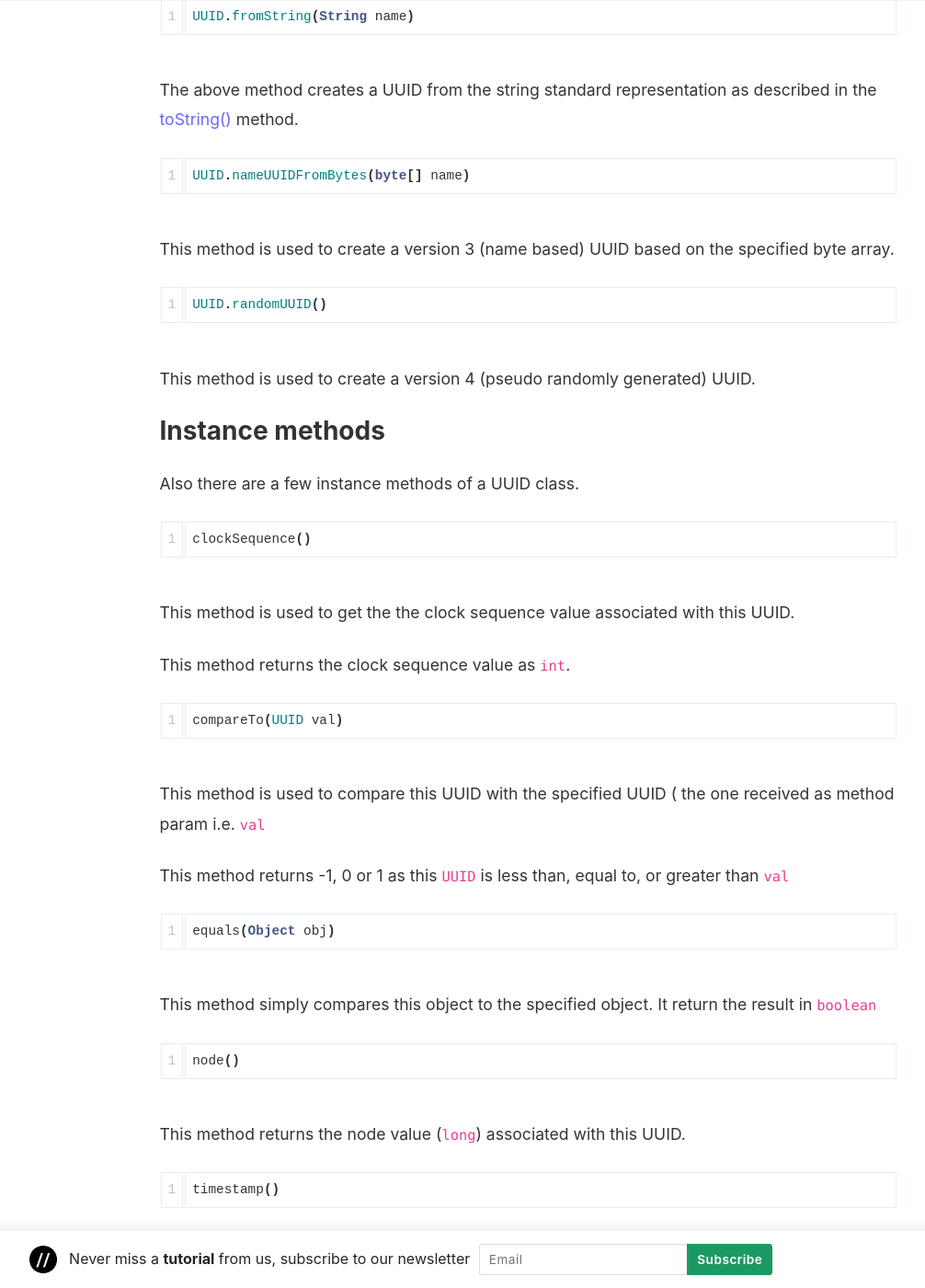
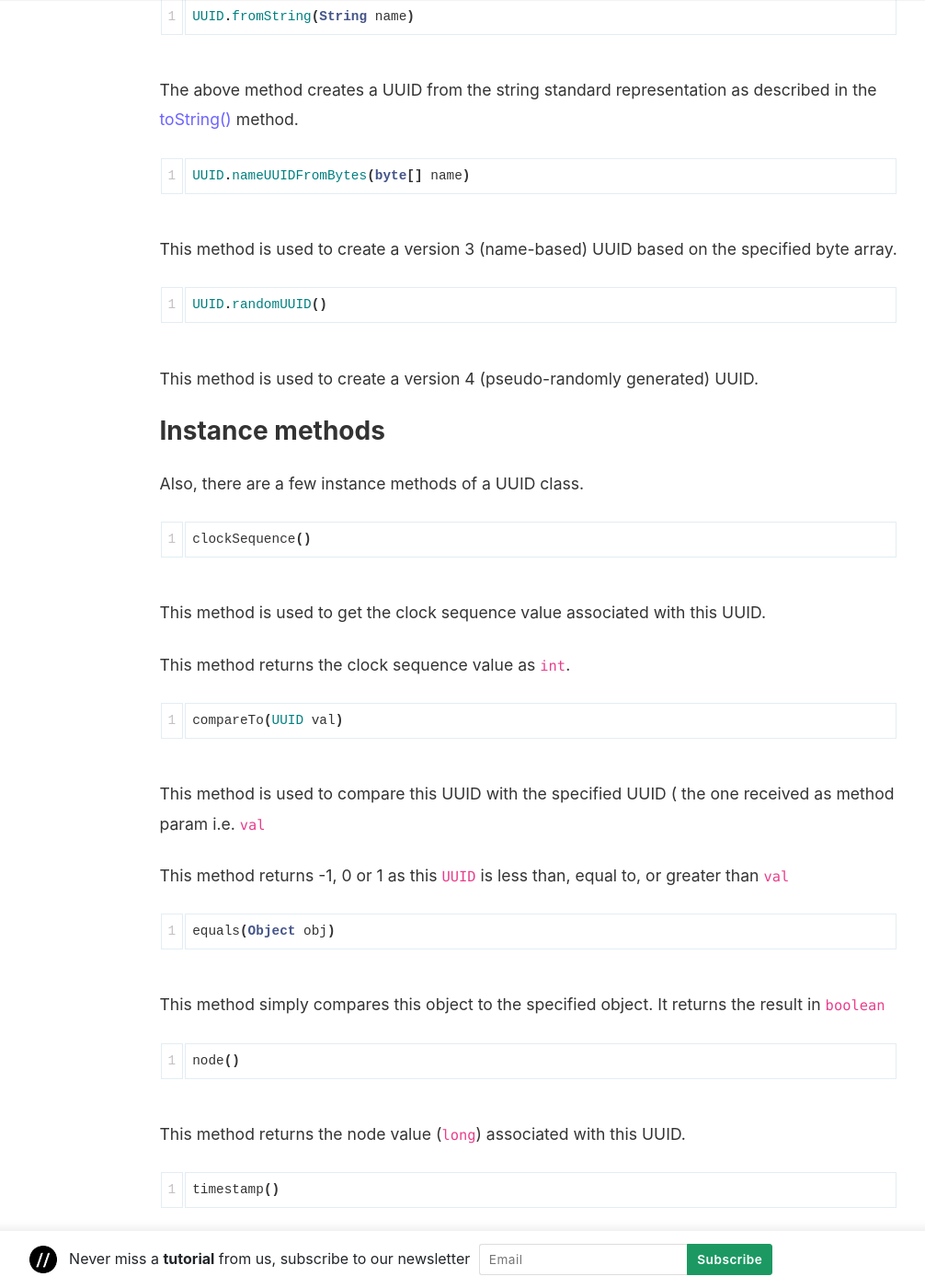
Before and after one commit to coderolls/coderolls-blog, a Jekyll site: the page built from _posts/java-uuid/2020-12-19-uuid-in-java.md, in a window 1280 px wide and 1400 px high, scrolled down 3217 px. Shown: the whole window at 92% size, without its empty margins (204-1210 px from the left). Built offline with Jekyll 4.4.1, drawn with Linux system fonts in a browser that asks for light colours; nearby versions of some CDN libraries; comment, search, counter and statistics services are not loaded; some of the changed text lies outside the part shown.

Commit message:
Update 2020-12-19-uuid-in-java.md

````diff
--- a/_posts/java-uuid/2020-12-19-uuid-in-java.md
+++ b/_posts/java-uuid/2020-12-19-uuid-in-java.md
@@ -4,13 +4,12 @@ title: "Your Guide To UUID In Java"
 author: gaurav
 image: assets/images/2020-12-19/uuid.webp
 categories: [ Java, Core Java, String]
-description: In this article you will learn what is UUID and about the Java UUID class.
+description: In this article, you will learn what is UUID and about the Java UUID class.
 toc: true
 featured: false
-
 ---
 
-In this article we will see,
+In this article, we will see,
 - What is UUID?
 - Java UUID class
 
@@ -38,13 +37,13 @@ There are 4 types of UUID variant
 -   **6:**  It is reserved for Microsoft backward compatibility
 -   **7:**  It is reserved for future definition.
 
-Mostly the variant 2 is used.
+Mostly variant 2 is used.
 
 UUID can be used in the following cases
 
- -  As a primary key of database table
--   To create session id for web application
--   To represent as transaction id
+ -  As a primary key of the database table
+-   To create a session ID for a web application
+-   To represent as transaction ID
 -   To create a random file name
 
 ### Example UUID
@@ -74,21 +73,21 @@ The above method creates a UUID from the string standard representation as descr
 ```java
 UUID.nameUUIDFromBytes(byte[] name)
 ```
-This method is used to create a version 3 (name based) UUID based on the specified byte array.
+This method is used to create a version 3 (name-based) UUID based on the specified byte array.
 
 ```java
 UUID.randomUUID()
 ```
-This method is used to create a version 4 (pseudo randomly generated) UUID.
+This method is used to create a version 4 (pseudo-randomly generated) UUID.
 
 ### Instance methods
 
-Also there are a few instance methods of a UUID class.
+Also, there are a few instance methods of a UUID class.
 
 ```java
 clockSequence()
 ```
-This method is used to get the the clock sequence value associated with this UUID.
+This method is used to get the clock sequence value associated with this UUID.
 
 This method returns the clock sequence value as `int`.
 
@@ -102,7 +101,7 @@ This method returns -1, 0 or 1 as this `UUID` is less than, equal to, or greater
 ```java
 equals(Object obj)
 ```
-This method simply compares this object to the specified object. It return the result in `boolean`
+This method simply compares this object to the specified object. It returns the result in `boolean`
 
 ```java
 node()
````
